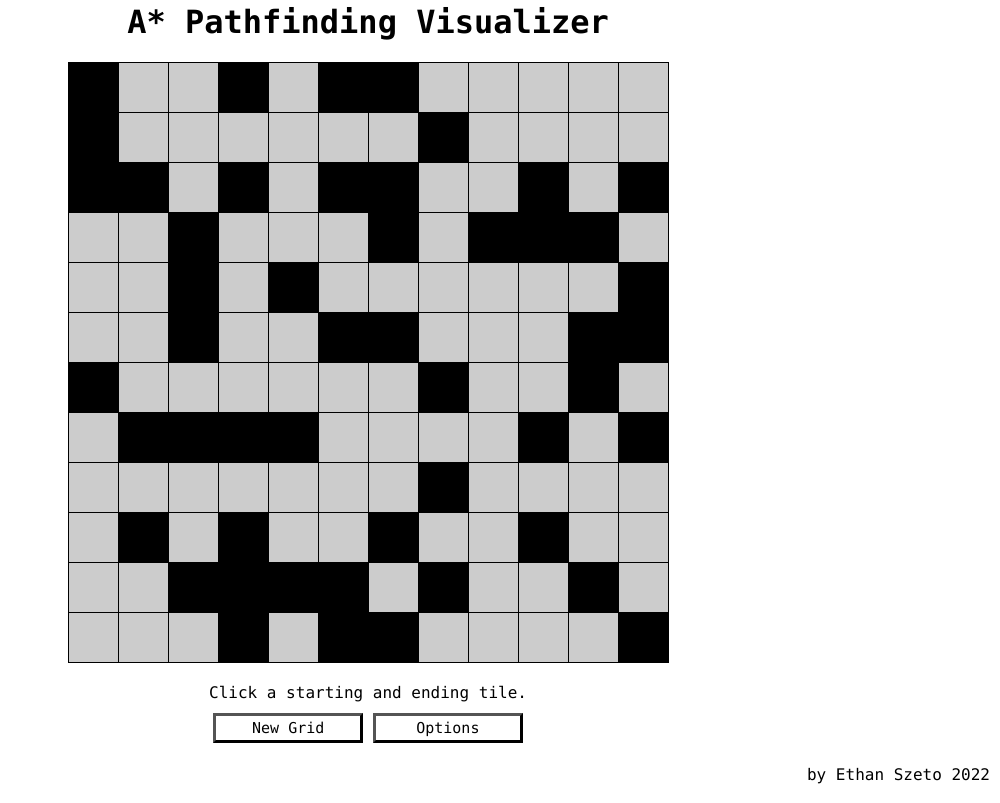
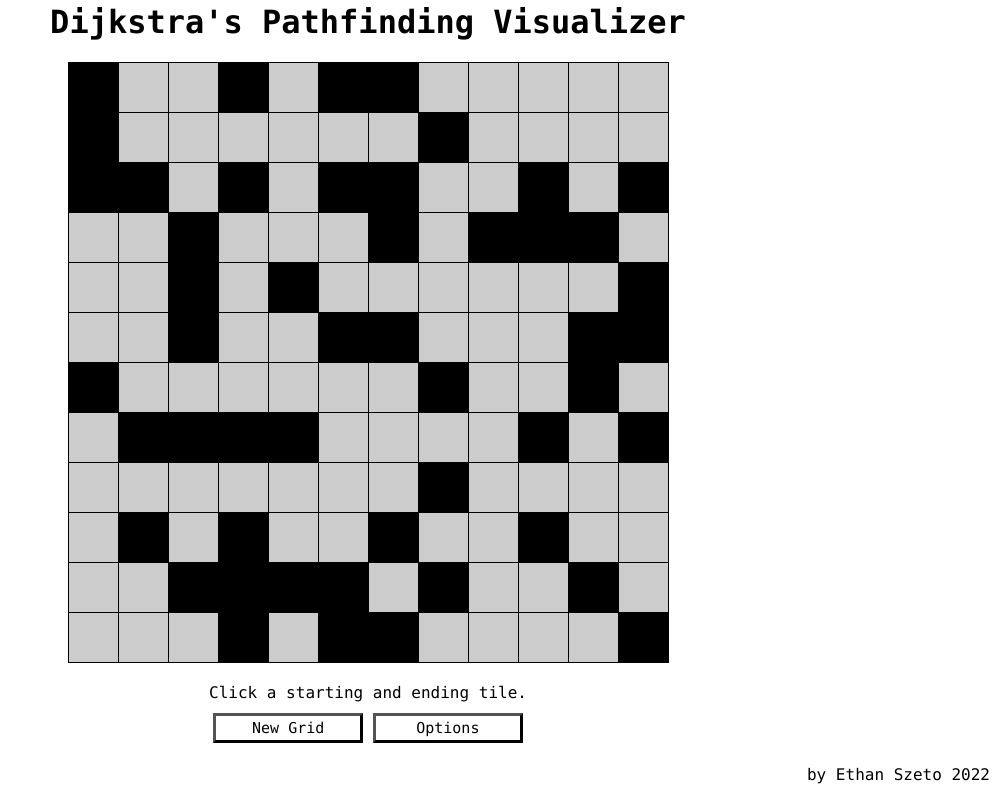
Before and after one commit to ethanszeto/pathfinding, a plain HTML site: page index.html in a window 1280 px wide. Shown: the whole page, without its empty margins (280-1280 px from the left). Drawn offline with Linux system fonts and the light colour scheme.

Commit message:
Update index.html

```diff
--- a/index.html
+++ b/index.html
@@ -4,7 +4,7 @@
 <head>
   <meta charset="utf-8">
   <meta name="viewport" content="width=device-width">
-  <title>A* Pathfinding</title>
+  <title>Dijkstra's Pathfinding</title>
   <link href="style.css" rel="stylesheet" type="text/css" />
   <!--link rel="icon" type="image/x-icon" href="/assets/favicon.png"-->
   <script defer src="script.js"></script>
@@ -12,7 +12,7 @@
 </head>
 
 <body>
-  <h1>A* Pathfinding Visualizer</h1>
+  <h1>Dijkstra's Pathfinding Visualizer</h1>
   <canvas id="space" width="600px" height="600px"></canvas>
   <div id="options">
     <hr>
```
